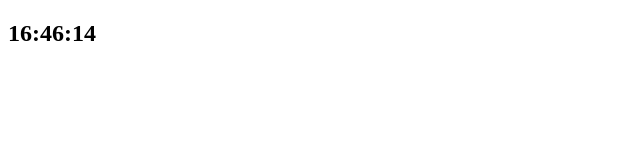
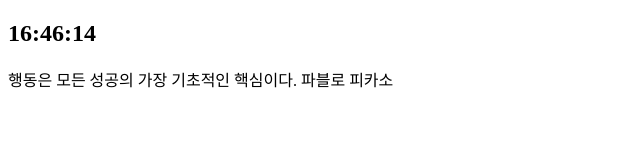
Before and after one commit to j8won/Vanila-JS-Chrome, a plain HTML site: page momentum/index.html in a window 1280 px wide. Shown: the whole page, without its empty margins (0-640 px from the left). Drawn offline with Linux system fonts and the light colour scheme.

Commit message:
#6 QUOTES AND BACKGROUND

```diff
--- a/momentum/index.html
+++ b/momentum/index.html
@@ -11,7 +11,13 @@
     <form class="hidden" id="login-form"></form>
     <h2 id="clock">00:00:00</h2>
     <h1 class="hidden" id="greeting"></h1>
+    <div id="quote">
+      <span></span>
+      <span></span>
+    </div>
     <script src="js/greetings.js"></script>
     <script src="js/clock.js"></script>
+    <script src="js/quotes.js"></script>
+    <script src="js/backgrounds.js"></script>
   </body>
 </html>
--- /dev/null
+++ b/momentum/js/backgrounds.js
@@ -0,0 +1,9 @@
+const images = ["0.jpeg", "1.jpg", "2.jpeg"];
+
+const chosenImage = images[Math.floor(Math.random() * images.length)];
+
+const bgImage = document.createElement("img");
+
+bgImage.src = `img/${chosenImage}`;
+
+document.body.prependChild(bgImage);
--- /dev/null
+++ b/momentum/js/quotes.js
@@ -0,0 +1,54 @@
+const quotes = [
+  {
+    quote: "꿈을 이루고자 하는 용기만 있다면 모든 꿈을 이룰 수 있다.",
+    author: "월트 디즈니",
+  },
+  {
+    quote: "비록 해가 진다고 해도, 나에게는 전기불이 있다",
+    author: "로커 커트 코베인",
+  },
+  {
+    quote: "웃음이 없는 하루는 버린 하루다.",
+    author: "찰리 채플린",
+  },
+  {
+    quote:
+      "우리는 한 번도 존재하지 않았던 것을 꿈꿀 수 있는 사람들이 필요하다.",
+    author: "존 F. 케네디",
+  },
+  {
+    quote:
+      "변화는 우리가 누군가나 무엇, 혹은 후일을 기다린다고 찾아오지 않는다. 우리 자신이 우리가 기다리던 사람이고 우리가 바로 우리가 추구하는 변화이다.",
+    author: "버락 오바마",
+  },
+  {
+    quote: "무슨 일을 하기 전에는 그 일에 대해 기대를 가져야 한다.",
+    author: "마이클 조던",
+  },
+  {
+    quote: "조금도 도전하지 않으려고 하는 것이 인생에서 가장 위험한 일이다",
+    author: "오프라 윈프리",
+  },
+  {
+    quote:
+      "남들이 할 수 있거나 하려는 일을 하지 말고 남들이 할 수 없거나 하지 않으려는 일을 하라",
+    author: "최초로 대서양을 횡단한 여성 비행사 아멜리아 에어하트",
+  },
+  {
+    quote:
+      "새로운 일에 도전하다 보면 가끔 실수를 저지를 수 있다. 자신의 실수를 빨리 인정하고 다른 시도에 집중하는 것이 최선이다.",
+    author: "스티브 잡스",
+  },
+  {
+    quote: "행동은 모든 성공의 가장 기초적인 핵심이다.",
+    author: "파블로 피카소",
+  },
+];
+
+const quote = document.querySelector("#quote span:first-child");
+const author = document.querySelector("#quote span:last-child");
+
+const todaysQuote = quotes[Math.floor(Math.random() * quotes.length)];
+
+quote.innerText = todaysQuote.quote;
+author.innerText = todaysQuote.author;
```
Also changed, not shown: momentum/img/2.jpeg (added), 2 other files.
